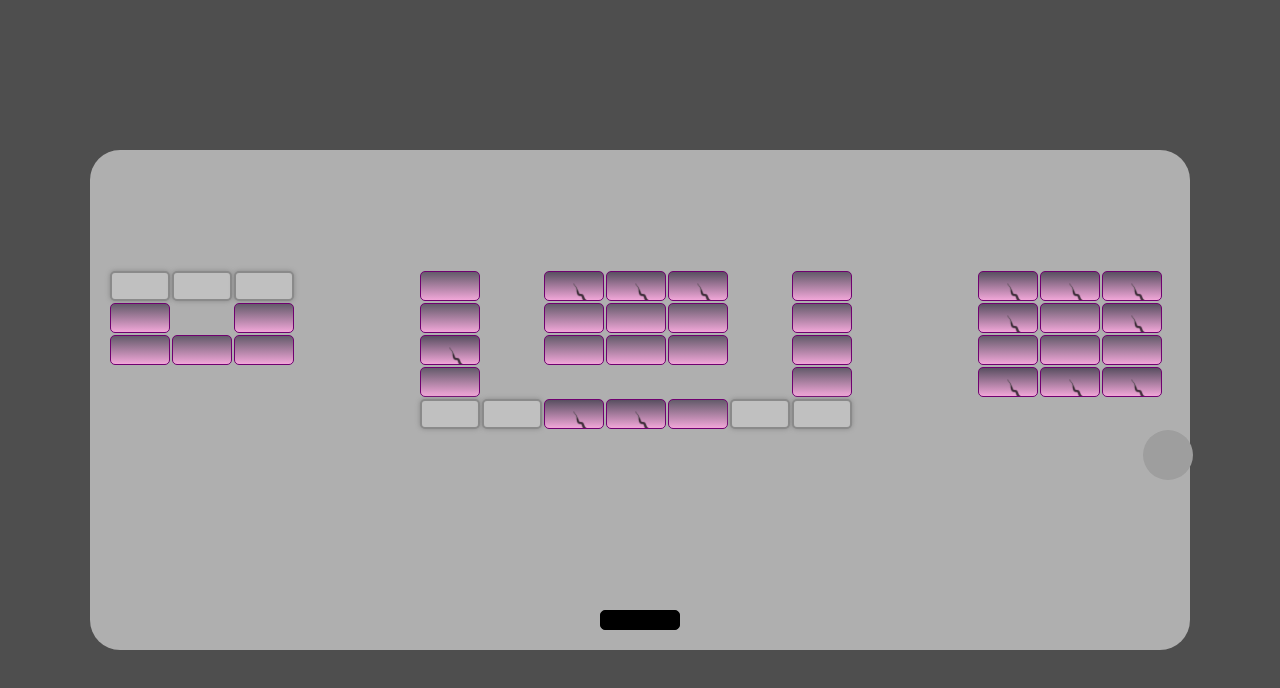
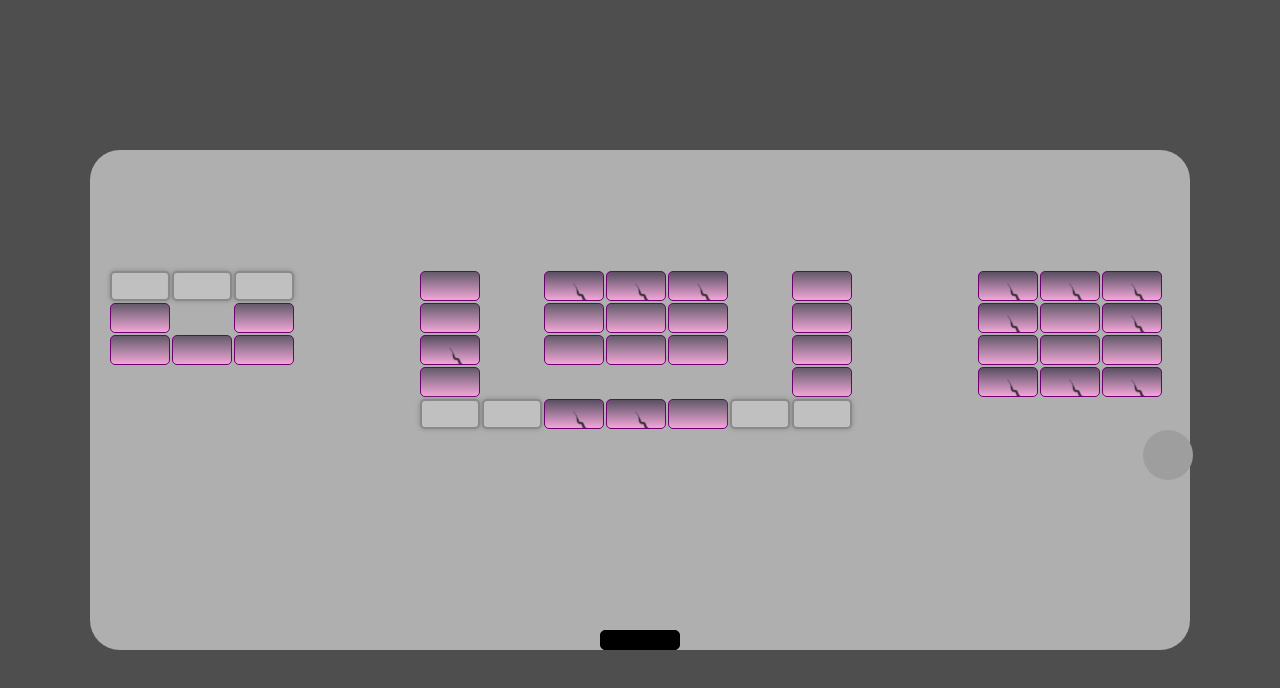
Before and after one commit to NouranMohamedFouad/brick-breaker, a plain HTML site: page index.html in a window 1280 px wide. Drawn offline with Linux system fonts and the light colour scheme; grey boxes are pictures that could not be loaded.

Commit message:
update paddle position

```diff
--- a/game/styles/paddle.css
+++ b/game/styles/paddle.css
@@ -7,7 +7,7 @@
 .paddle-container {
     display: flex;
     margin: 0 auto;
-    height: 10vh;
+    height: 20%;
     justify-content: center;
     align-items: flex-end;
     /* position: fixed; */
```
